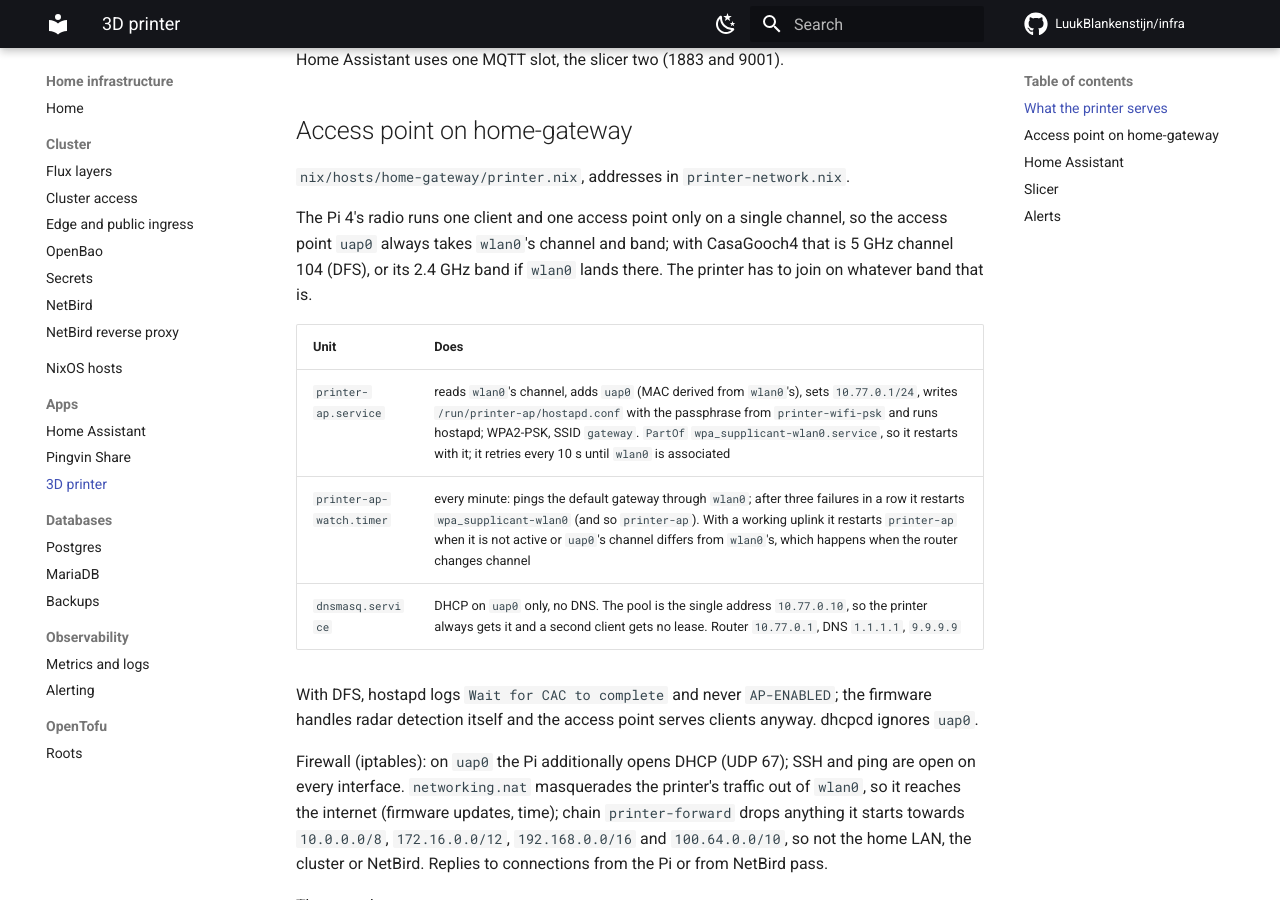
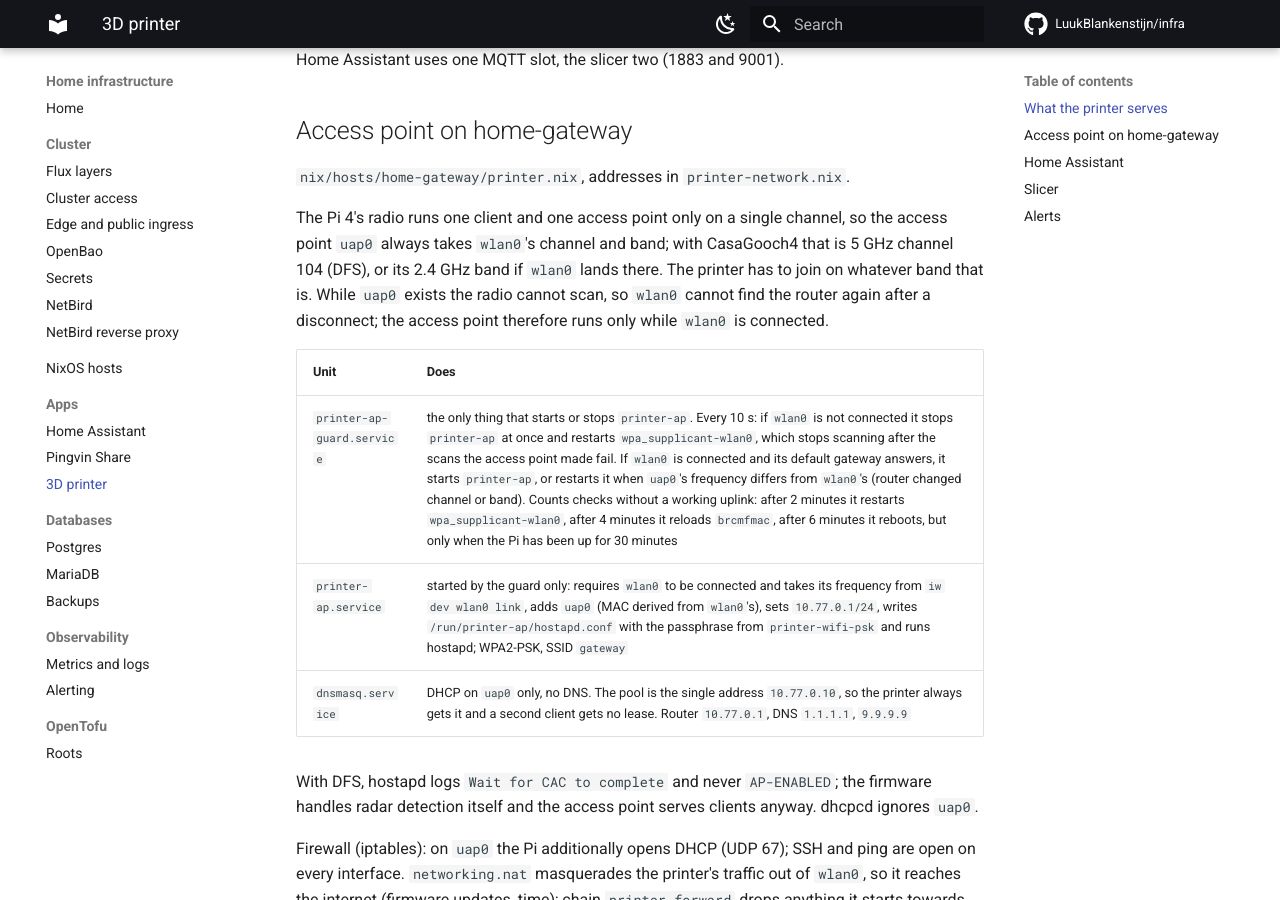
Before and after one commit to LuukBlankenstijn/infra, an MkDocs documentation site: the page built from docs/apps/printer.md, in a window 1280 px wide and 900 px high, scrolled down 927 px. Built offline with MkDocs 1.6.1 and Material for MkDocs 9.7.7, drawn with Linux system fonts in a browser that asks for light colours; comment, search, counter and statistics services are not loaded.

Commit message:
home-gateway: run the printer access point only while wlan0 is connected
While uap0 exists the brcmfmac radio refuses to scan, so after CasaGooch4
dropped the Pi it could not reconnect. printer-ap restarted itself on the
stale channel iw dev wlan0 info still reported, and the watcher only
restarted wpa_supplicant, which restarted the access point with it.

printer-ap-guard now owns printer-ap: it stops it as soon as wlan0 loses
its connection, starts it on wlan0's frequency once the uplink works, and
escalates from restarting wpa_supplicant to reloading brcmfmac to a
reboot.

```diff
--- a/docs/apps/printer.md
+++ b/docs/apps/printer.md
@@ -40,12 +40,14 @@ Home Assistant uses one MQTT slot, the slicer two (1883 and 9001).
 The Pi 4's radio runs one client and one access point only on a single channel,
 so the access point `uap0` always takes `wlan0`'s channel and band; with
 CasaGooch4 that is 5 GHz channel 104 (DFS), or its 2.4 GHz band if `wlan0` lands
-there. The printer has to join on whatever band that is.
+there. The printer has to join on whatever band that is. While `uap0` exists the
+radio cannot scan, so `wlan0` cannot find the router again after a disconnect;
+the access point therefore runs only while `wlan0` is connected.
 
 | Unit | Does |
 | --- | --- |
-| `printer-ap.service` | reads `wlan0`'s channel, adds `uap0` (MAC derived from `wlan0`'s), sets `10.77.0.1/24`, writes `/run/printer-ap/hostapd.conf` with the passphrase from `printer-wifi-psk` and runs hostapd; WPA2-PSK, SSID `gateway`. `PartOf` `wpa_supplicant-wlan0.service`, so it restarts with it; it retries every 10 s until `wlan0` is associated |
-| `printer-ap-watch.timer` | every minute: pings the default gateway through `wlan0`; after three failures in a row it restarts `wpa_supplicant-wlan0` (and so `printer-ap`). With a working uplink it restarts `printer-ap` when it is not active or `uap0`'s channel differs from `wlan0`'s, which happens when the router changes channel |
+| `printer-ap-guard.service` | the only thing that starts or stops `printer-ap`. Every 10 s: if `wlan0` is not connected it stops `printer-ap` at once and restarts `wpa_supplicant-wlan0`, which stops scanning after the scans the access point made fail. If `wlan0` is connected and its default gateway answers, it starts `printer-ap`, or restarts it when `uap0`'s frequency differs from `wlan0`'s (router changed channel or band). Counts checks without a working uplink: after 2 minutes it restarts `wpa_supplicant-wlan0`, after 4 minutes it reloads `brcmfmac`, after 6 minutes it reboots, but only when the Pi has been up for 30 minutes |
+| `printer-ap.service` | started by the guard only: requires `wlan0` to be connected and takes its frequency from `iw dev wlan0 link`, adds `uap0` (MAC derived from `wlan0`'s), sets `10.77.0.1/24`, writes `/run/printer-ap/hostapd.conf` with the passphrase from `printer-wifi-psk` and runs hostapd; WPA2-PSK, SSID `gateway` |
 | `dnsmasq.service` | DHCP on `uap0` only, no DNS. The pool is the single address `10.77.0.10`, so the printer always gets it and a second client gets no lease. Router `10.77.0.1`, DNS `1.1.1.1`, `9.9.9.9` |
 
 With DFS, hostapd logs `Wait for CAC to complete` and never `AP-ENABLED`; the
```
Also changed, not shown: 1 other file.
